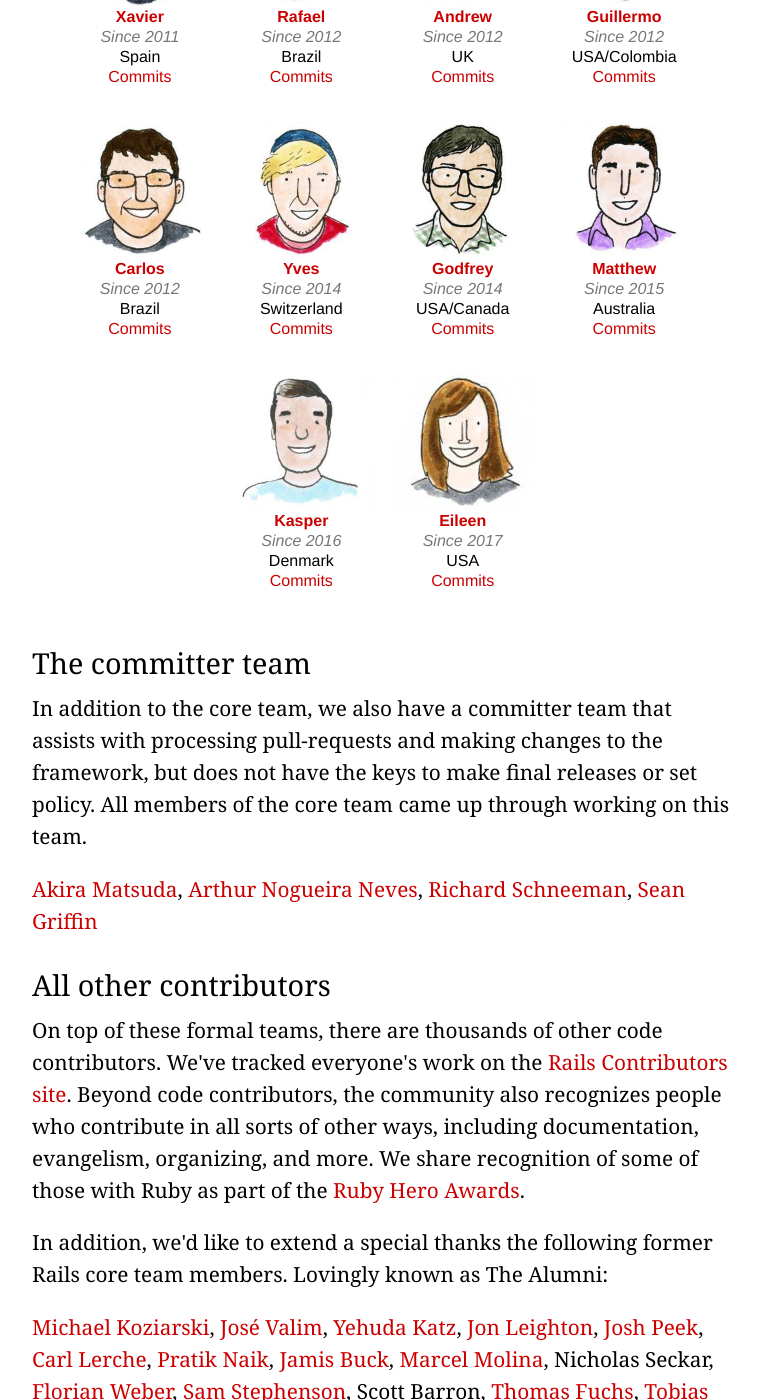
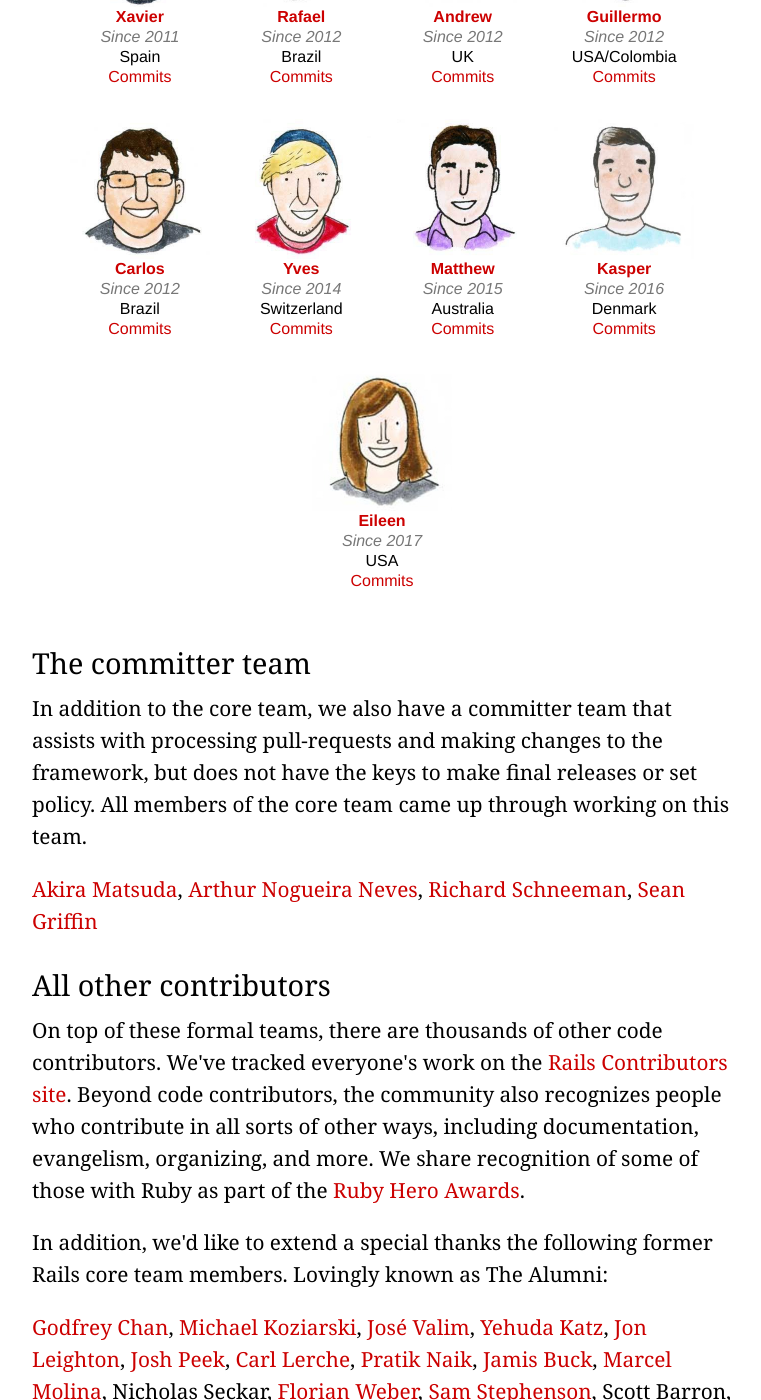
Before and after one commit to rails/homepage, a Jekyll site: the page built from community.html, in a window 1280 px wide and 1400 px high, scrolled down 1192 px. Shown: the whole window, without its empty margins (258-1019 px from the left). Built offline with Jekyll 4.4.1, drawn with Linux system fonts in a browser that asks for light colours.

Commit message:
An Incredible Journey
🤝🌈🤗🦄💯 would come again!

```diff
--- a/community.html
+++ b/community.html
@@ -152,19 +152,6 @@
         </div>
 
         <div class="person">
-          <a href="https://twitter.com/chancancode" target="_blank">
-            <figure class="contributor godfrey">
-              <p><strong>Godfrey</strong><br>
-              <em>Since 2014</em></p>
-            </figure>
-          </a>
-          <p class="meta">
-            USA/Canada<br>
-            <a href="http://contributors.rubyonrails.org/contributors/godfrey-chan/commits" target="_blank">Commits</a>
-          </p>
-        </div>
-
-        <div class="person">
           <a href="https://twitter.com/_matthewd" target="_blank">
             <figure class="contributor matthew">
               <p><strong>Matthew</strong><br>
@@ -217,5 +204,5 @@
 
       <p id="alumni">In addition, we'd like to extend a special thanks the following former Rails core team members. Lovingly known as The Alumni:</p>
 
-      <p><a href="https://twitter.com/nzkoz">Michael Koziarski</a>, <a href="https://twitter.com/josevalim">José Valim</a>, <a href="https://twitter.com/wycats">Yehuda Katz</a>, <a href="https://twitter.com/jonleighton">Jon Leighton</a>, <a href="https://twitter.com/joshpeek">Josh Peek</a>, <a href="https://twitter.com/carllerche">Carl Lerche</a>, <a href="https://twitter.com/lifo">Pratik Naik</a>, <a href="https://twitter.com/jamis">Jamis Buck</a>, <a href="https://twitter.com/noradio">Marcel Molina</a>, Nicholas Seckar, <a href="https://twitter.com/csshsh">Florian Weber</a>, <a href="https://twitter.com/sstephenson">Sam Stephenson</a>, Scott Barron, <a href="https://twitter.com/thomasfuchs">Thomas Fuchs</a>, <a href="https://twitter.com/tobi">Tobias Lütke</a>, <a href="https://twitter.com/technoweenie">Rick Olson</a></p>
+      <p><a href="https://twitter.com/chancancode">Godfrey Chan</a>, <a href="https://twitter.com/nzkoz">Michael Koziarski</a>, <a href="https://twitter.com/josevalim">José Valim</a>, <a href="https://twitter.com/wycats">Yehuda Katz</a>, <a href="https://twitter.com/jonleighton">Jon Leighton</a>, <a href="https://twitter.com/joshpeek">Josh Peek</a>, <a href="https://twitter.com/carllerche">Carl Lerche</a>, <a href="https://twitter.com/lifo">Pratik Naik</a>, <a href="https://twitter.com/jamis">Jamis Buck</a>, <a href="https://twitter.com/noradio">Marcel Molina</a>, Nicholas Seckar, <a href="https://twitter.com/csshsh">Florian Weber</a>, <a href="https://twitter.com/sstephenson">Sam Stephenson</a>, Scott Barron, <a href="https://twitter.com/thomasfuchs">Thomas Fuchs</a>, <a href="https://twitter.com/tobi">Tobias Lütke</a>, <a href="https://twitter.com/technoweenie">Rick Olson</a></p>
     </section>
```
